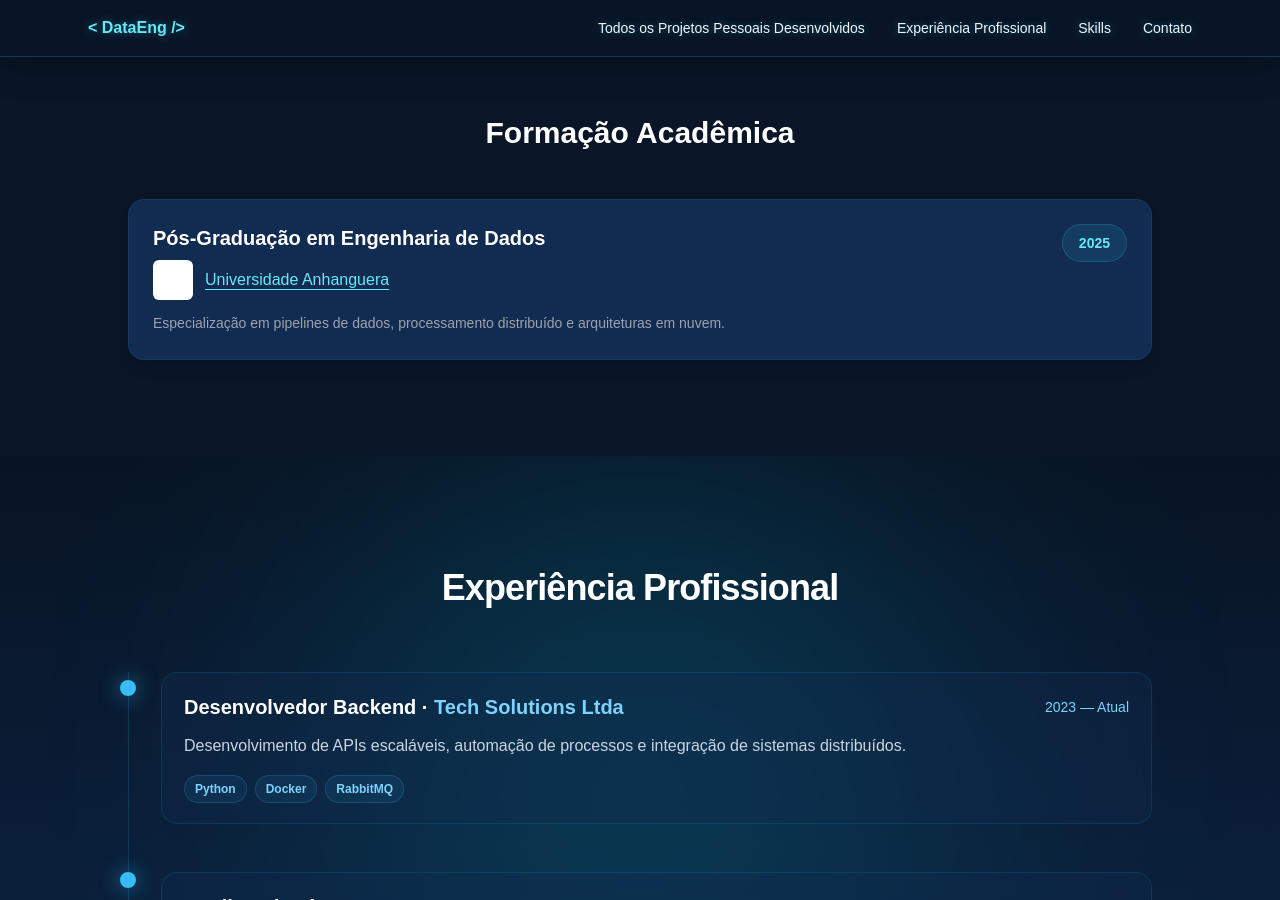
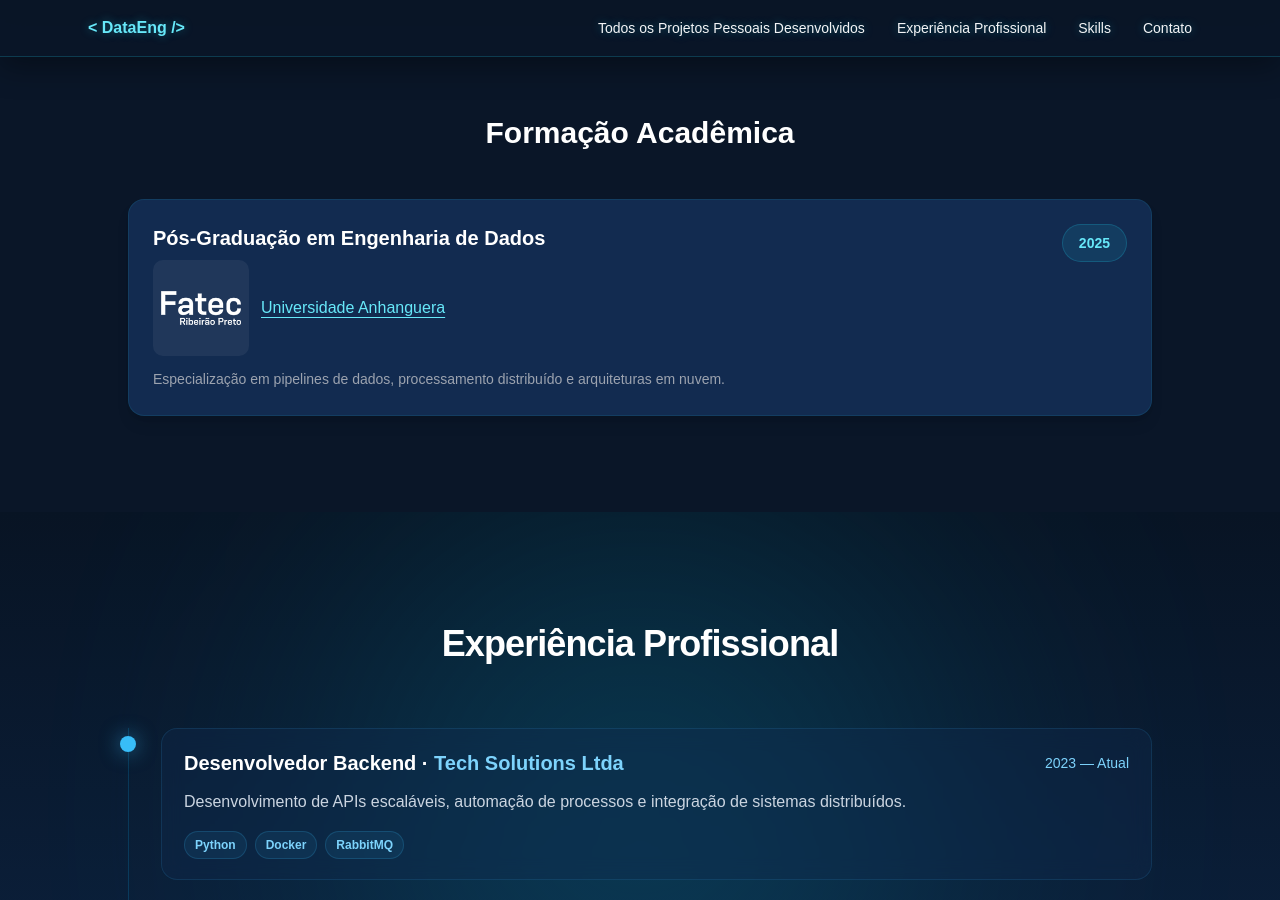
Before and after one commit to rodrigorocha1234/portfolio, a Jekyll site: the page built from index.md, in a window 1280 px wide and 900 px high, scrolled down 1154 px. Built offline with Jekyll 4.4.1, drawn with Linux system fonts in a browser that asks for light colours; nearby versions of some CDN libraries.

Commit message:
correção final

```diff
--- a/_data/education.yml
+++ b/_data/education.yml
@@ -4,3 +4,4 @@
   logo: /assets/img/logo_fatec.png
   year: 2025
   description: Especialização em pipelines de dados, processamento distribuído e arquiteturas em nuvem.
+  dark_fix: true
--- a/_includes/education.html
+++ b/_includes/education.html
@@ -31,11 +31,13 @@
               <div class="mt-2 flex items-center gap-3">
 
                 {% if item.logo %}
-                <img
-                  src="{{ item.logo }}"
-                  alt="{{ item.institution }} logo"
-                  class="w-10 h-10 object-contain rounded-md bg-white p-1"
-                />
+                <div class="edu-logo {% if item.dark_fix %}dark-fix{% endif %}">
+                  <img
+                    src="{{ item.logo }}"
+                    alt="{{ item.institution }} logo"
+                    class="w-10 h-10 object-contain"
+                  />
+                </div>
                 {% endif %}
 
                 <a href="{{ item.website }}"
--- a/assets/css/main.css
+++ b/assets/css/main.css
@@ -516,6 +516,27 @@ nav:hover {
   transform: translateX(4px);
 }
 
+.edu-logo {
+  background: rgba(255, 255, 255, 0.06);
+  padding: 6px;
+  border-radius: 10px;
+
+  display: flex;
+  align-items: center;
+  justify-content: center;
+}
+
+/* caso o logo seja escuro (como Fatec) */
+.edu-logo.dark-fix {
+  padding: 8px;
+}
+
+.edu-logo.dark-fix img {
+  width: 80px;
+  height: 80px;
+}
+
+
 @media (max-width: 1280px) {
   .skills-grid {
     grid-template-columns: repeat(4, 1fr);
```
Also changed, not shown: 1 other file.
